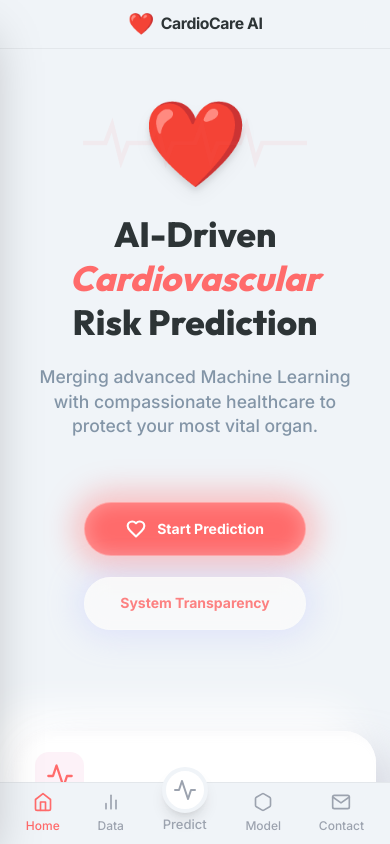
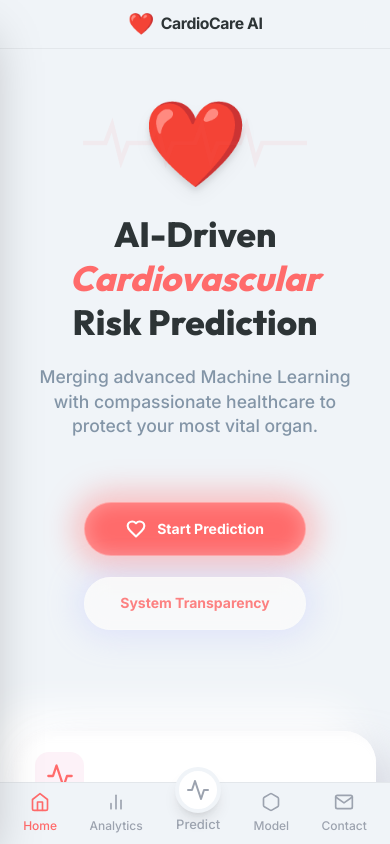
Before and after one commit to RajPanchasara/CardioCare-AI, a Next.js app: page / in a window 390 px wide. Built offline with nearby package versions, Linux system fonts and the light colour scheme.

Commit message:
Update MobileFooter.tsx

```diff
--- a/components/MobileFooter.tsx
+++ b/components/MobileFooter.tsx
@@ -92,7 +92,7 @@ export default function MobileFooter() {
                         <line x1="12" y1="20" x2="12" y2="4"></line>
                         <line x1="6" y1="20" x2="6" y2="14"></line>
                     </svg>
-                    <span className="text-[12px] font-medium">Data</span>
+                    <span className="text-[12px] font-medium">Analytics</span>
                 </Link>
 
                 <Link href="/predict" className={clsx("flex flex-col items-center gap-1 p-2 rounded-xl transition-all active:scale-90", pathname === "/predict" ? "text-primary" : "text-gray-400 hover:text-[var(--text-main)] active:text-primary")}>
```
